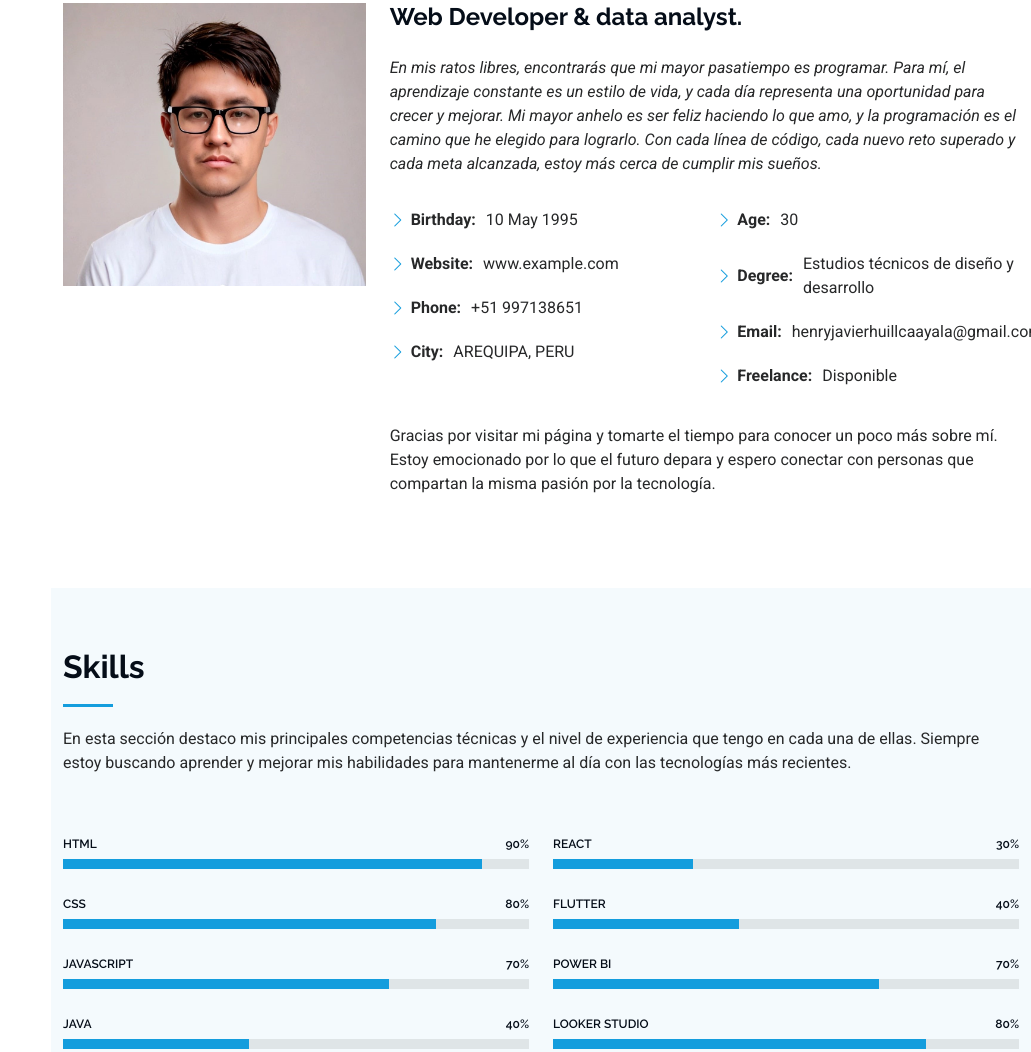
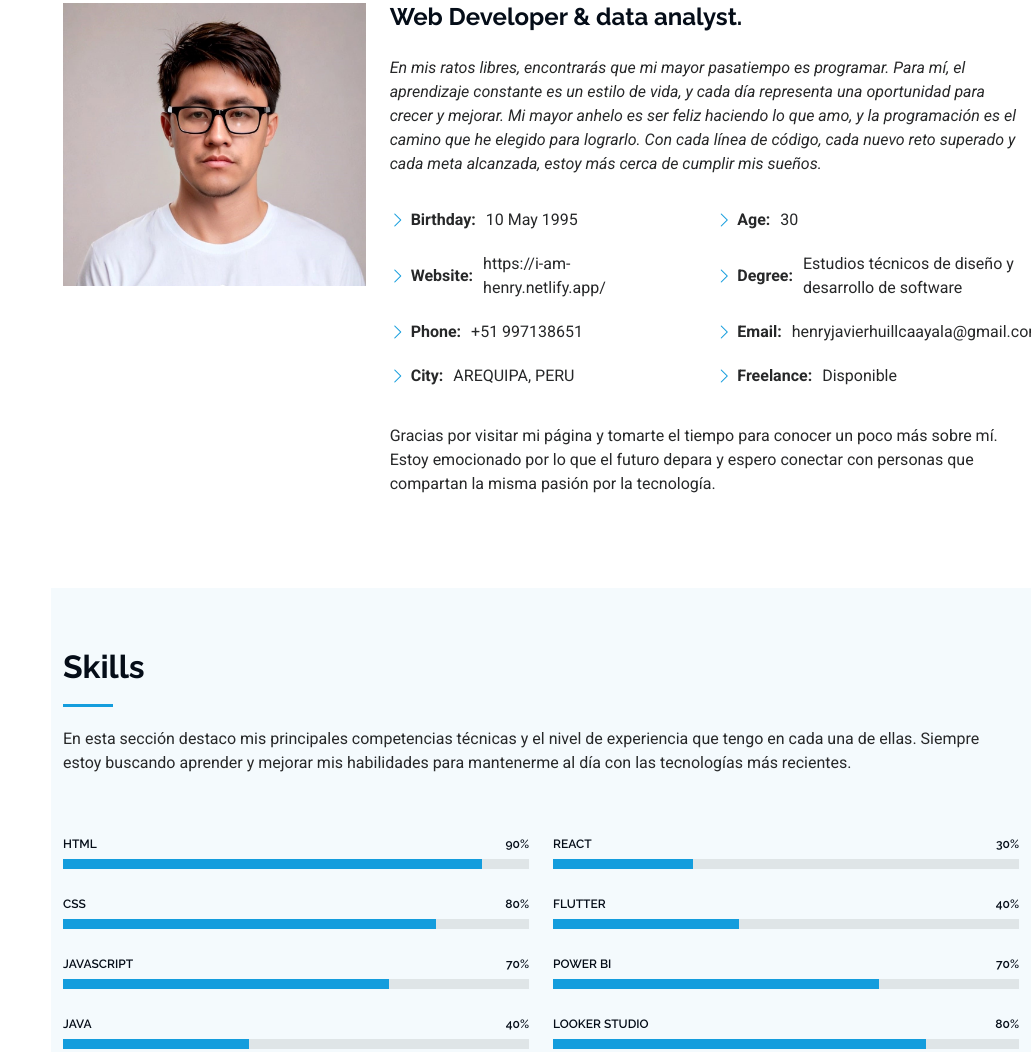
Before and after one commit to henryjavier/blog-de-Henry, a plain HTML site: page index.html in a window 1280 px wide. Shown: the part 1067-2119 px from the top of the page, without its empty margins (249-1280 px from the left). Drawn offline with Linux system fonts and the light colour scheme.

Commit message:
detalles

```diff
--- a/index.html
+++ b/index.html
@@ -103,7 +103,7 @@ Mi mayor anhelo es ser feliz haciendo lo que amo, y la programación es el camin
               <div class="col-lg-6">
                 <ul>
                   <li><i class="bi bi-chevron-right"></i> <strong>Birthday:</strong> <span>10 May 1995</span></li>
-                  <li><i class="bi bi-chevron-right"></i> <strong>Website:</strong> <span>www.example.com</span></li>
+                  <li><i class="bi bi-chevron-right"></i> <strong>Website:</strong> <span>https://i-am-henry.netlify.app/</span></li>
                   <li><i class="bi bi-chevron-right"></i> <strong>Phone:</strong> <span>+51 997138651</span></li>
                   <li><i class="bi bi-chevron-right"></i> <strong>City:</strong> <span>AREQUIPA, PERU</span></li>
                 </ul>
@@ -111,7 +111,7 @@ Mi mayor anhelo es ser feliz haciendo lo que amo, y la programación es el camin
               <div class="col-lg-6">
                 <ul>
                   <li><i class="bi bi-chevron-right"></i> <strong>Age:</strong> <span>30</span></li>
-                  <li><i class="bi bi-chevron-right"></i> <strong>Degree:</strong> <span>Estudios técnicos de diseño y desarrollo </span></li>
+                  <li><i class="bi bi-chevron-right"></i> <strong>Degree:</strong> <span>Estudios técnicos de diseño y desarrollo de software</span></li>
                   <li><i class="bi bi-chevron-right"></i> <strong>Email:</strong> <span>henryjavierhuillcaayala@gmail.com</span></li>
                   <li><i class="bi bi-chevron-right"></i> <strong>Freelance:</strong> <span>Disponible</span></li>
                 </ul>
```
